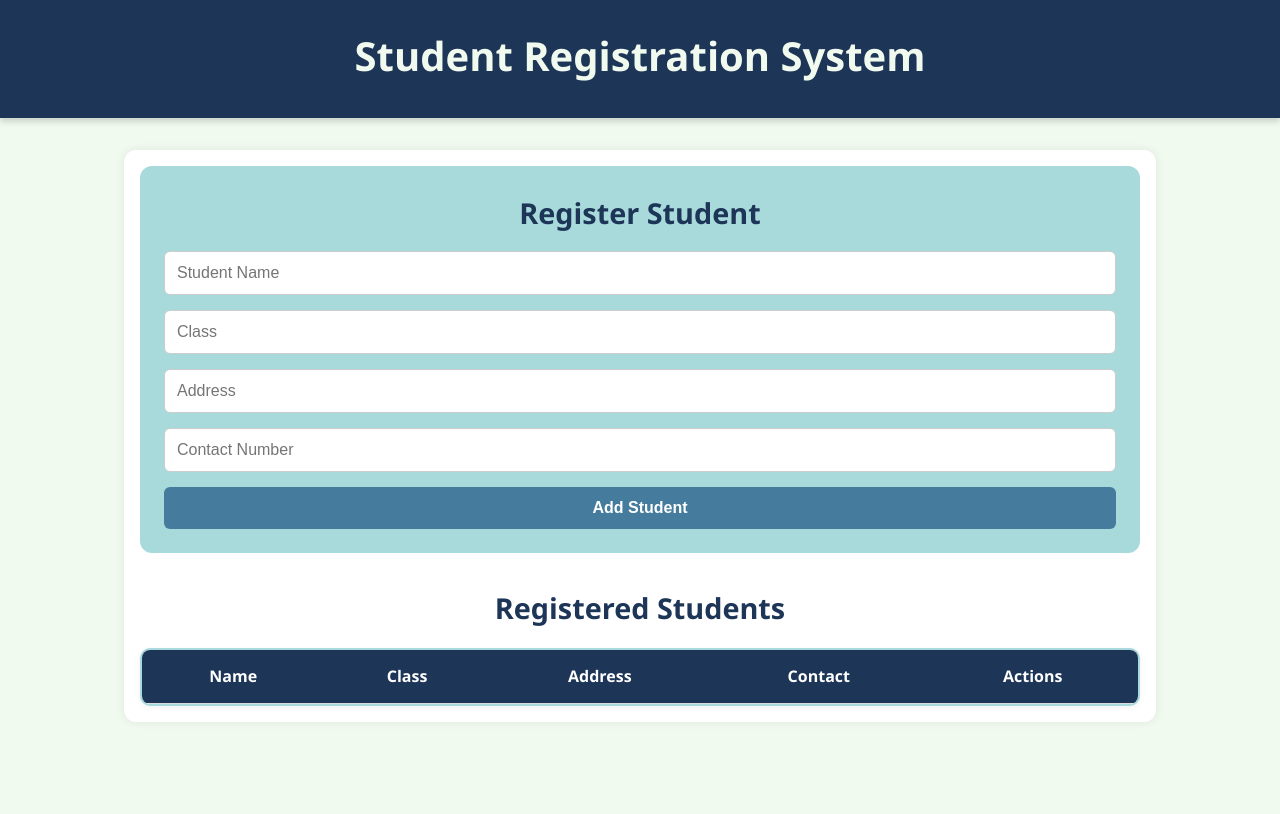
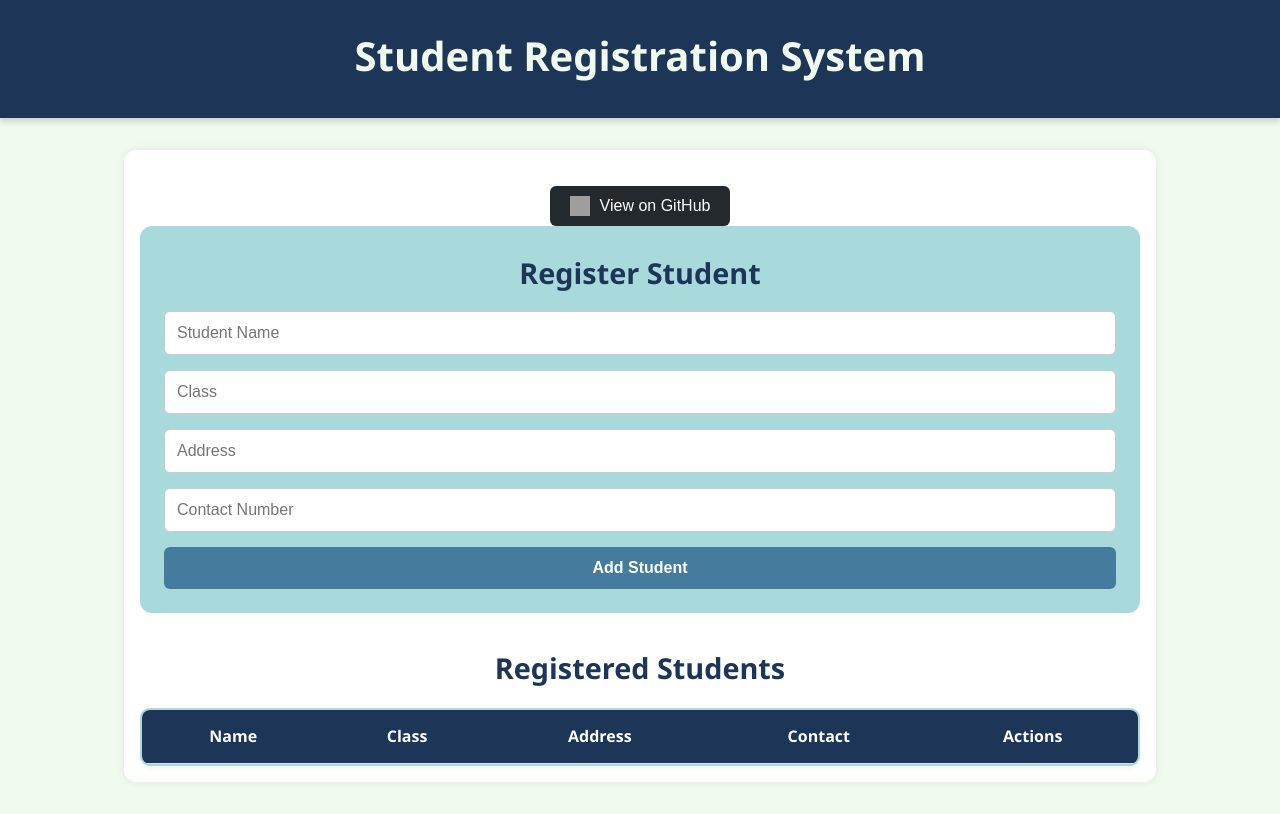
Before and after one commit to HarshitJasiwal/student-registration-system, a plain HTML site: page index.html in a window 1280 px wide. Drawn offline with Linux system fonts and the light colour scheme; grey boxes are pictures that could not be loaded.

Commit message:
Update index.html

```diff
--- a/index.html
+++ b/index.html
@@ -13,7 +13,29 @@
   </header>
 
   <main>
-
+<div style="text-align: center; margin-top: 20px;">
+  <a href="https://github.com/HarshitJasiwal/student-registration-system" target="_blank">
+    <button style="
+      padding: 10px 20px;
+      background-color: #24292e;
+      color: white;
+      border: none;
+      border-radius: 6px;
+      font-size: 1rem;
+      cursor: pointer;
+      display: inline-flex;
+      align-items: center;
+      gap: 10px;
+    ">
+      <img src="https://github.githubassets.com/images/modules/logos_page/GitHub-Mark.png"
+           alt="GitHub Logo"
+           width="20"
+           height="20"
+           style="vertical-align: middle;">
+      View on GitHub
+    </button>
+  </a>
+</div>
     <!-- Form -->
     <form id="studentForm">
       <h2>Register Student</h2>
```
